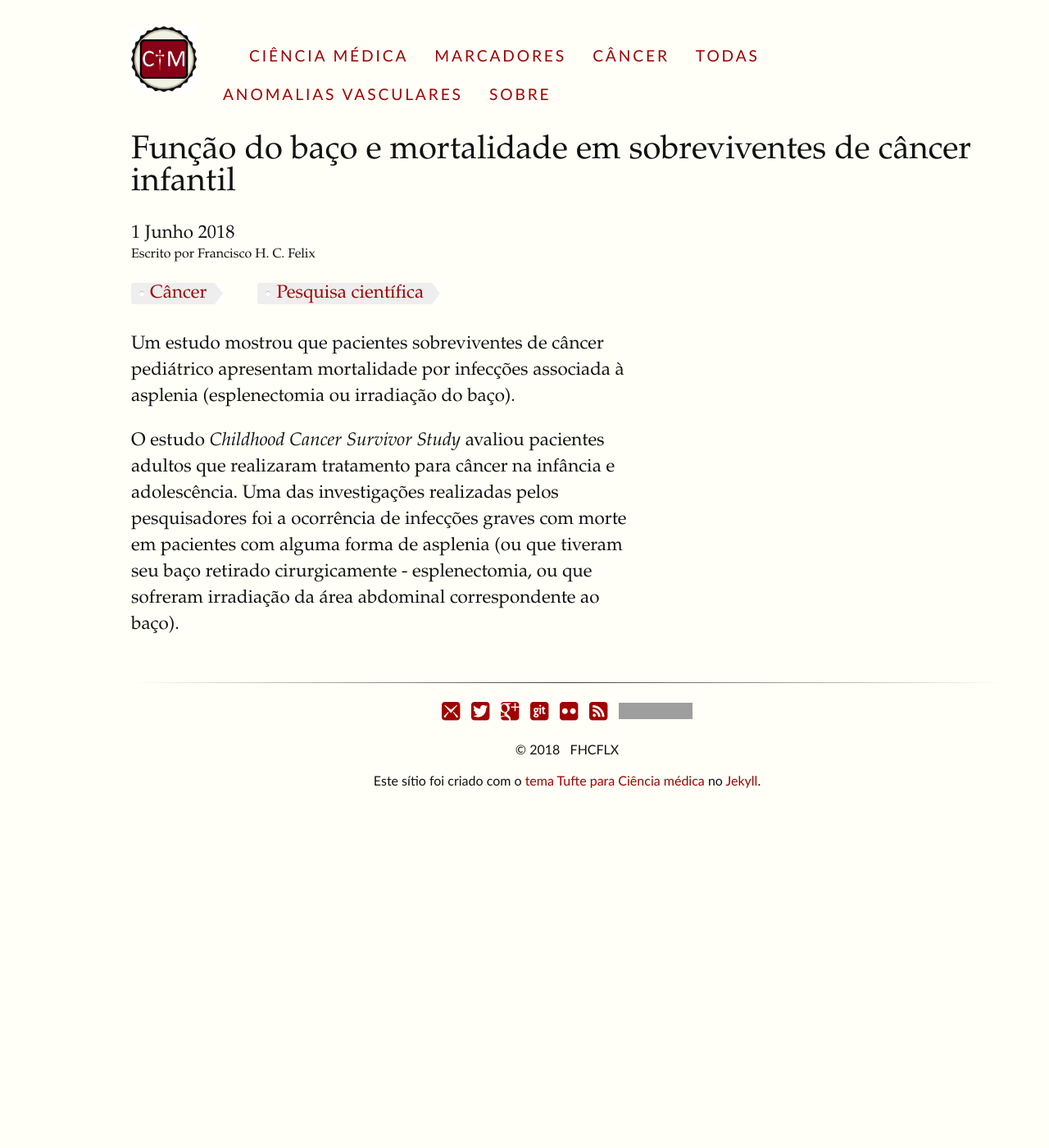
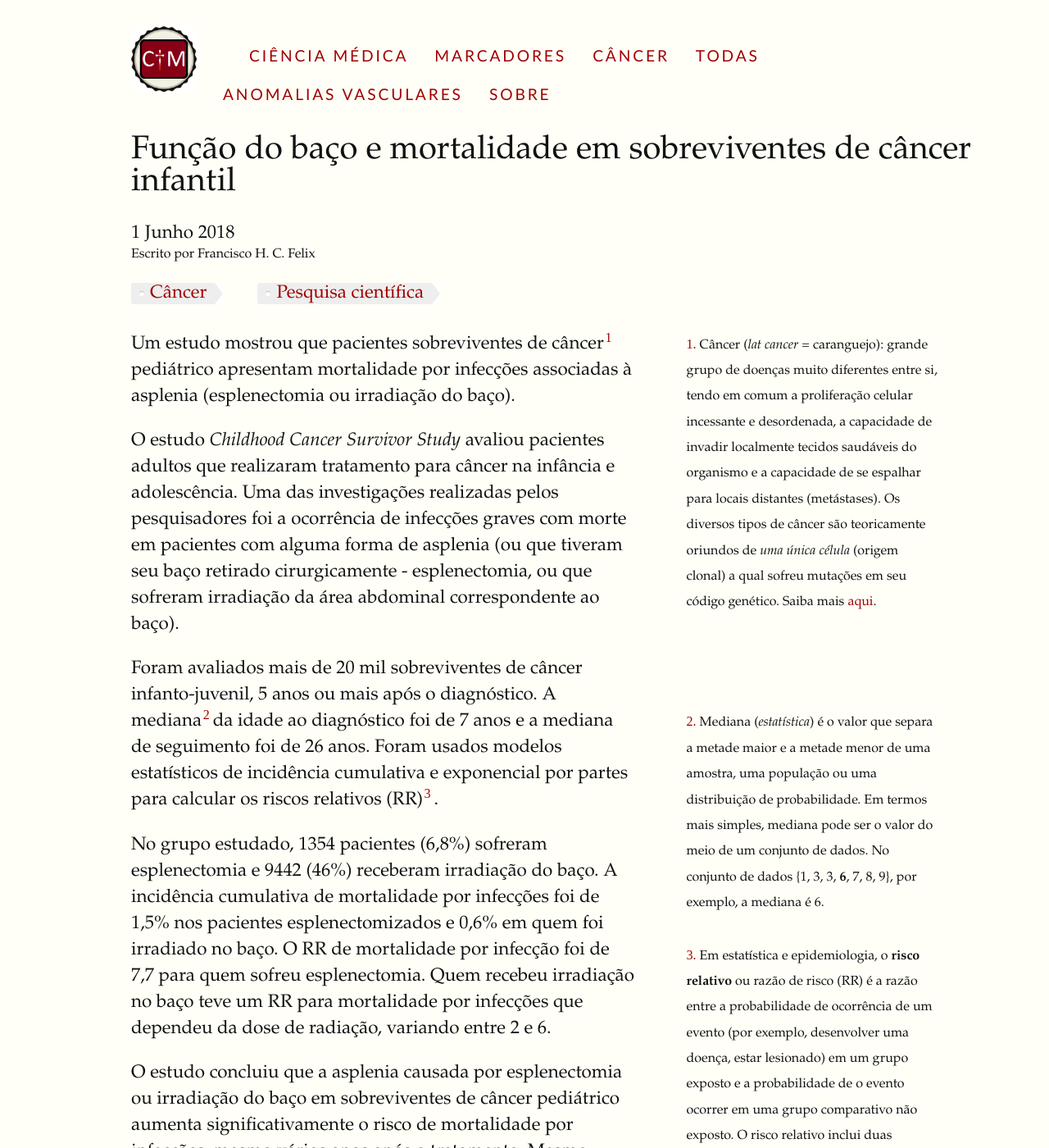
Before and after one commit to fhcflx/pharmakon, a Jekyll site: the page built from _posts/2018-06-01-Hipoesplenismo-mortalidade-sobreviventes-cancer.markdown, in a window 1280 px wide and 1400 px high. Shown: the whole window at 82% size. Built offline with Jekyll 4.4.1, drawn with Linux system fonts in a browser that asks for light colours; comment, search, counter and statistics services are not loaded; some of the changed text lies outside the part shown; grey boxes are pictures that could not be loaded.

Commit message:
hipoesplenismo

```diff
--- /dev/null
+++ b/_includes/digiorgi.html
@@ -0,0 +1,6 @@
+<label for="digiorgi" class="margin-toggle sidenote-number"></label>
+<input type="checkbox" id="digiorgi" class="margin-toggle"/>
+<span class="sidenote">De Giorgi V, Grazzini M, Benemei S, et al. Propranolol
+  for Off-label Treatment of Patients With MelanomaResults From a Cohort Study.
+  JAMA Oncol. 2018;4(2):e172908. doi:10.1001/jamaoncol.2017.2908
+</span>
--- /dev/null
+++ b/_includes/rr.html
@@ -0,0 +1,12 @@
+<label for="rr" class="margin-toggle sidenote-number"></label>
+<input type="checkbox" id="rr" class="margin-toggle"/>
+<span class="sidenote">Em estatística e epidemiologia, o **risco relativo** ou razão
+  de risco (RR) é a razão entre a probabilidade de ocorrência de um evento (por
+  exemplo, desenvolver uma doença, estar lesionado) em um grupo exposto e a
+  probabilidade de o evento ocorrer em uma grupo comparativo não exposto. O risco
+  relativo inclui duas características importantes: (i) uma comparação de risco
+  entre duas "exposições" coloca os riscos em contexto, e (ii) a "exposição" é
+  assegurada por ter denominadores apropriados para cada grupo que representa a
+  exposição. Normalmente, um RR = 2,0 significa um risco duas vezes maior entre
+  os grupos.
+</span>
--- a/_posts/2017-12-01-uma-nova-esperanca.markdown
+++ b/_posts/2017-12-01-uma-nova-esperanca.markdown
@@ -6,6 +6,7 @@ author: Francisco H C Felix
 tags:
 - Câncer
 - Neuro-oncologia
+- DIPG
 ---
 
 Tumores difusos do tronco cerebral (DIPG) são mais comuns em crianças e constituem o glioma{% include glioma.html %} maligno mais frequente na infância. Apesar de representarem menos de 15% dos tumores cerebrais pediátricos, respondem pela maioria dos óbitos por tumores cerebrais em crianças. Não existe tratamento eficaz para esta doença em nossos dias e mais de 90% dos pacientes falece antes de completarem 2 anos após o diagnóstico. No mundo inteiro, buscam-se novas terapias para esta doença.
--- a/_posts/2018-06-01-Hipoesplenismo-mortalidade-sobreviventes-cancer.markdown
+++ b/_posts/2018-06-01-Hipoesplenismo-mortalidade-sobreviventes-cancer.markdown
@@ -7,10 +7,28 @@ tags:
   - Pesquisa científica
 author: ffelix
 ---
-Um estudo mostrou que pacientes sobreviventes de câncer pediátrico apresentam mortalidade por infecções associada à asplenia (esplenectomia
+Um estudo mostrou que pacientes sobreviventes de câncer{% include cancer.html %} pediátrico apresentam mortalidade por infecções associadas à asplenia (esplenectomia
 ou irradiação do baço).
 <!--more-->
 
 O estudo _Childhood Cancer Survivor Study_ avaliou pacientes adultos que realizaram tratamento para câncer na infância e adolescência. Uma
 das investigações realizadas pelos pesquisadores foi a ocorrência de infecções graves com morte em pacientes com alguma forma de asplenia (ou
 que tiveram seu baço retirado cirurgicamente - esplenectomia, ou que sofreram irradiação da área abdominal correspondente ao baço).
+
+Foram avaliados mais de 20 mil sobreviventes de câncer infanto-juvenil, 5 anos ou mais após o diagnóstico. A mediana{% include mediana.html %} da idade ao diagnóstico foi de 7 anos e a mediana de seguimento foi de 26 anos. Foram usados modelos estatísticos de incidência cumulativa e exponencial por partes para calcular os riscos relativos (RR){% include rr.html %}.
+
+No grupo estudado, 1354 pacientes (6,8%) sofreram esplenectomia e 9442 (46%) receberam irradiação do baço. A incidência cumulativa de mortalidade por infecções foi de 1,5% nos pacientes esplenectomizados e 0,6% em quem foi irradiado no baço. O RR de mortalidade por infecção foi de 7,7 para quem sofreu esplenectomia. Quem recebeu irradiação no baço teve um RR para mortalidade por infecções que dependeu da dose de radiação, variando entre 2 e 6.
+
+O estudo concluiu que a asplenia causada por esplenectomia ou irradiação do baço em sobreviventes de câncer pediátrico aumenta significativamente o risco de mortalidade por infecções, mesmo vários anos após o tratamento. Mesmo doses baixas de radiação aumentam o risco de mortalidade. Esse conhecimento deve alertar os especialistas para medidas preventivas adequadas durante o seguimento dos pacientes.
+
+![]()
+_Figura: irradiação esplenica. Créditos ??? [CC BY 3.0](https://creativecommons.org/licenses/by/3.0), via Wikimedia Commons._
+
+_Esta postagem não representa sugestão de tratamento. Apenas um especialista pode judiciosamente decidir quais informações divulgadas podem modificar de alguma forma um esquema de tratamento, e de que forma._
+
+Leia a publicação:
+- Weil BR, Madenci AL, Liu Q, Howell RM, Gibson TM, Yasui Y, Neglia JP,
+Leisenring WM, Smith SA, Tonorezos ES, Friedman DN, Constine LS, Tinkle CL,
+Diller LR, Armstrong GT, Oeffinger KC, Weldon CB. Late Infection-Related
+Mortality in Asplenic Survivors of Childhood Cancer: A Report From the Childhood
+Cancer Survivor Study. J Clin Oncol. 2018 Jun 1;36(16):1571-1578. [doi:10.1200/JCO.2017.76.1643](http://doi.org/10.1200/JCO.2017.76.1643).
```
Also changed, not shown: _posts/2018-06-03-mecanismo-propranolol.markdown (+20 -1 lines).
